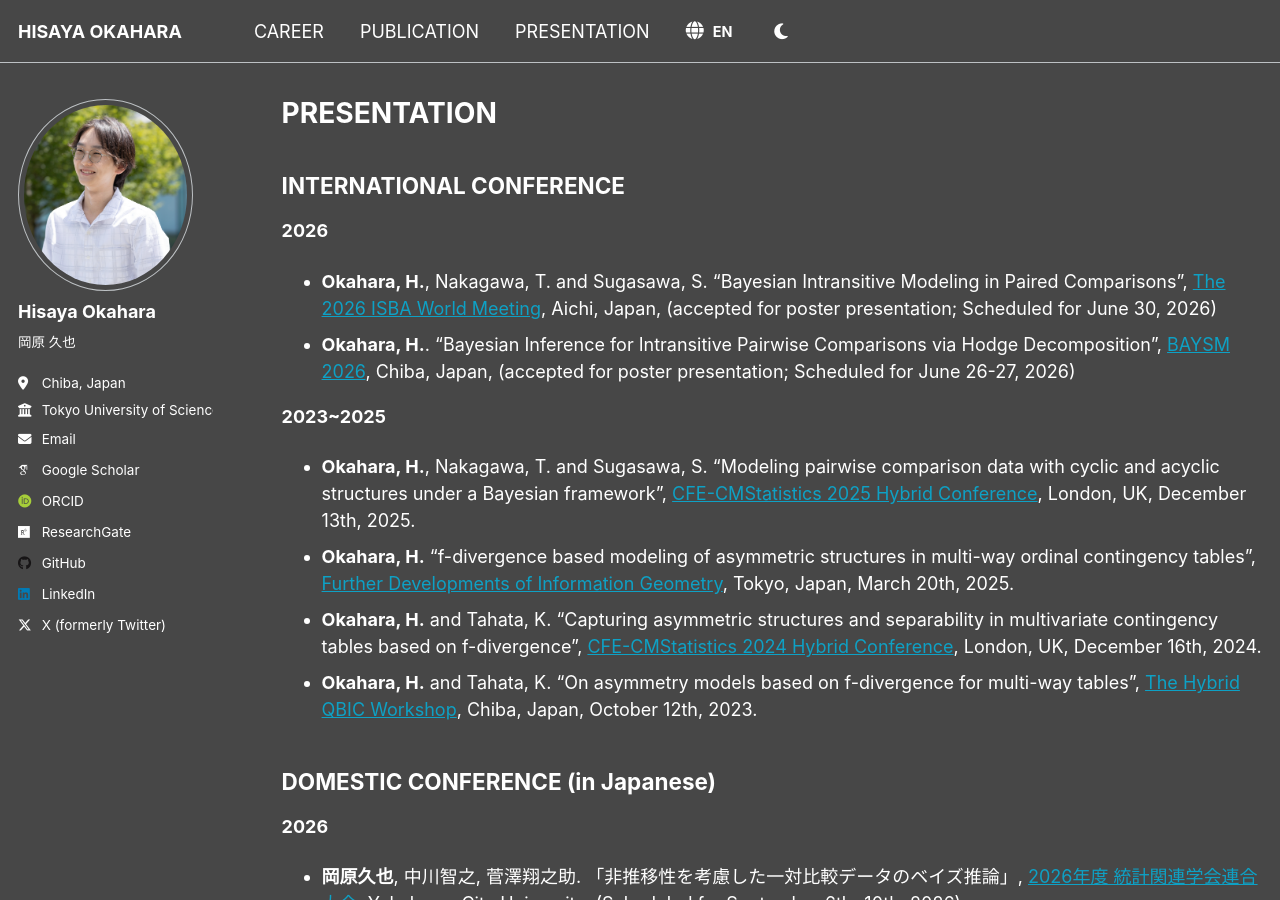
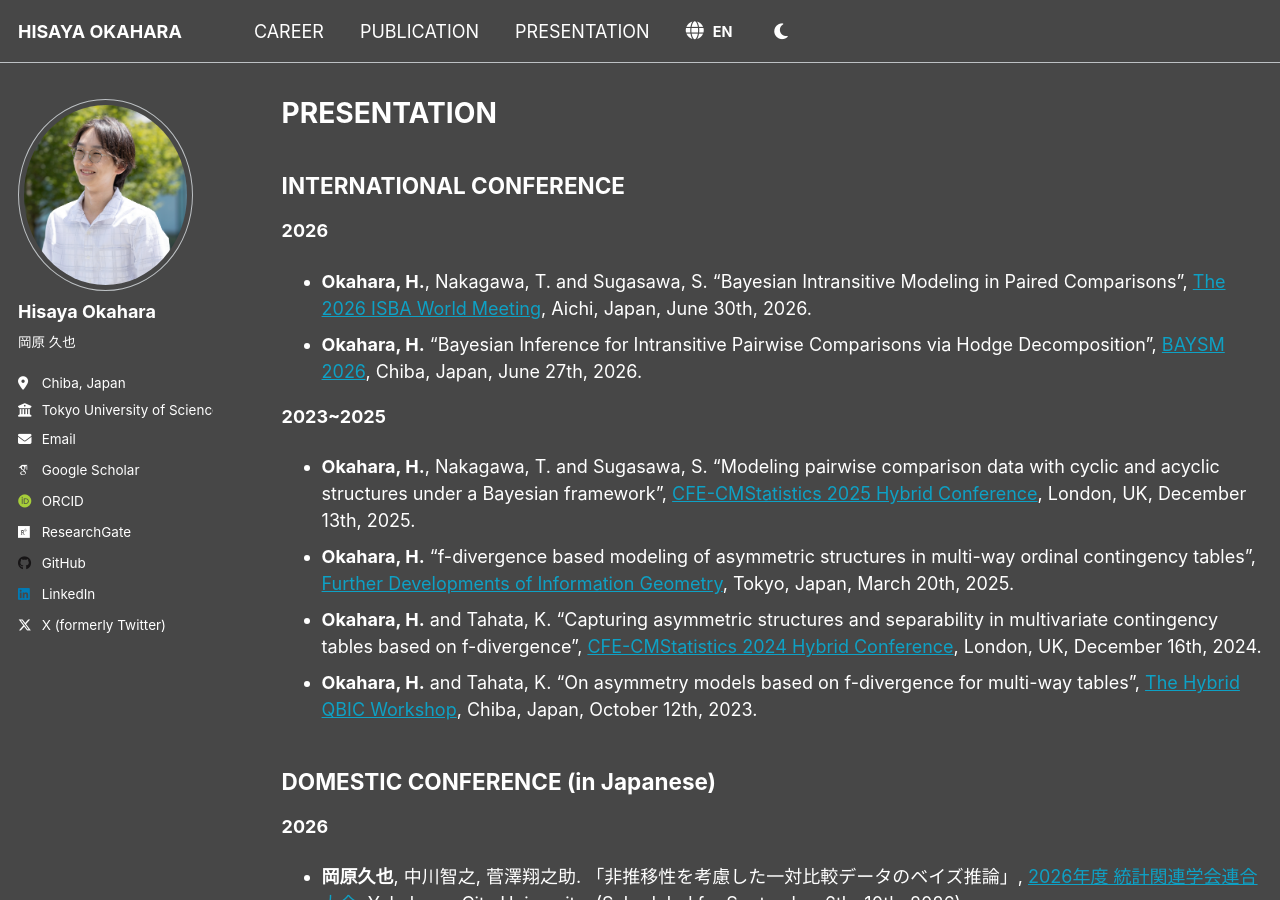
Before and after one commit to h-okahara/h-okahara.github.io, a Jekyll site: the page built from _pages/presentation.md, in a window 1280 px wide and 900 px high. Built offline with Jekyll 4.4.1, drawn with Linux system fonts in a browser that asks for light colours; some web fonts are replaced.

Commit message:
Revise conference presentation details
Updated presentation details for upcoming conferences, including locations and dates.

```diff
--- a/_pages/presentation.md
+++ b/_pages/presentation.md
@@ -8,9 +8,9 @@ author_profile: true
 ## <span data-i18n="presentation.header_intl">INTERNATIONAL CONFERENCE</span>
 **2026**
 - **Okahara, H.**, Nakagawa, T. and Sugasawa, S. "Bayesian Intransitive Modeling in Paired Comparisons", [The 2026 ISBA World Meeting](https://isba2026.github.io/),
-  <span data-i18n="presentation.loc_aichi">Aichi, Japan,</span> (<span data-i18n="presentation.note_isba2026">accepted for poster presentation; Scheduled for June 30, 2026</span>)
-- **Okahara, H.**. "Bayesian Inference for Intransitive Pairwise Comparisons via Hodge Decomposition", [BAYSM 2026](https://baysm2026.github.io/),
-  <span data-i18n="presentation.loc_chiba">Chiba, Japan,</span> (<span data-i18n="presentation.note_baysm2026">accepted for poster presentation; Scheduled for June 26-27, 2026</span>)
+  <span data-i18n="presentation.loc_aichi">Aichi, Japan</span>, <span data-i18n="presentation.date_june_30_2026">June 30th, 2026</span>.
+- **Okahara, H.** "Bayesian Inference for Intransitive Pairwise Comparisons via Hodge Decomposition", [BAYSM 2026](https://baysm2026.github.io/),
+  <span data-i18n="presentation.loc_chiba">Chiba, Japan</span>, <span data-i18n="presentation.date_june_27_2026">June 27th, 2026</span>.
 
 **2023~2025**
 - **Okahara, H.**, Nakagawa, T. and Sugasawa, S. "Modeling pairwise comparison data with cyclic and acyclic structures under a Bayesian framework", [CFE-CMStatistics 2025 Hybrid Conference](https://www.cmstatistics.org//CFECMStatistics2025/index.php), <span data-i18n="presentation.loc_london">London, UK</span>, <span data-i18n="presentation.date_dec_13_2025">December 13th, 2025</span>.
```
